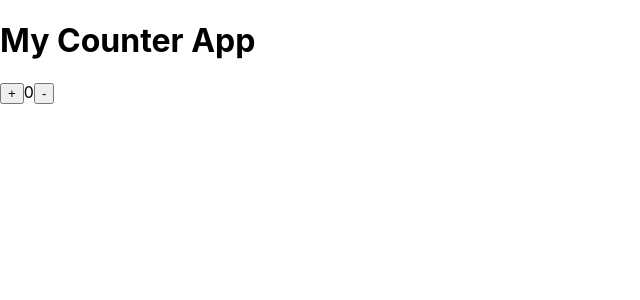
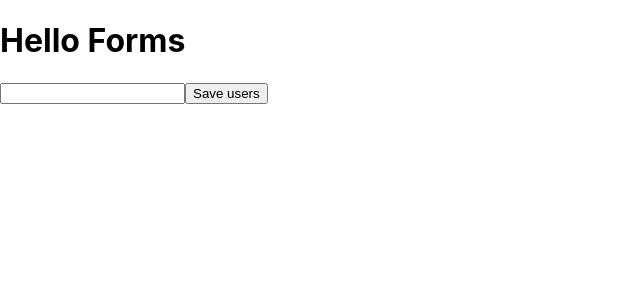
Before and after one commit to hamzaali81/Small-React-Project-Clock, a React (Create React App) app: page / in a window 1280 px wide. Shown: the top 300 px of the page, without its empty margins (0-640 px from the left). Built offline with nearby package versions, Linux system fonts and the light colour scheme.

Commit message:
form handling

```diff
--- a/src/Form.js
+++ b/src/Form.js
@@ -0,0 +1,47 @@
+import React,{Component} from 'react';
+
+
+class Forms extends Component{
+    constructor(props){
+        super(props);
+        this.state={
+            username: '',
+            allUsers:[]
+        }
+        this.formHandler=this.formHandler.bind(this);
+    this.clickHandler=this.clickHandler.bind(this);
+    }
+
+    formHandler(ev){
+console.log(ev.target.value , 'events' ,ev)
+this.setState({
+    username: ev.target.value
+})
+}
+
+
+clickHandler(ev){
+ let currentUser= this.state.allUsers;
+ currentUser.push(this.state.username)
+ this.setState({
+     allUsers: currentUser,
+     username: ''
+ })
+ console.log(this.state.allUsers)
+}
+
+    render(){
+        return(
+<div>
+    <h1>Hello Forms</h1>
+    <input type="text" name="username" value={this.state.username} onChange={this.formHandler} />
+ <button onClick={this.clickHandler}>Save users</button>
+    <p>{this.state.username}</p>
+</div>
+        )
+    }
+}
+
+
+
+export default Forms;
--- a/src/index.js
+++ b/src/index.js
@@ -5,6 +5,7 @@ import './index.css';
 import Myclass from './Method'
 import Clock from './Clock'
 import MyEvents from './Events'
+import Forms from './Form'
 
 // import App from './App';
 // import * as serviceWorker from './serviceWorker';
@@ -25,8 +26,8 @@ ReactDOM.render(
     <TestClass link="www.fb.com" linkText="facebook"/>
      <Myclass /> */}
      {/* <Clock /> */}
-
-<MyEvents/>
+<Forms />
+{/* <MyEvents/> */}
   </div>,
     document.getElementById('root')
   );
```
